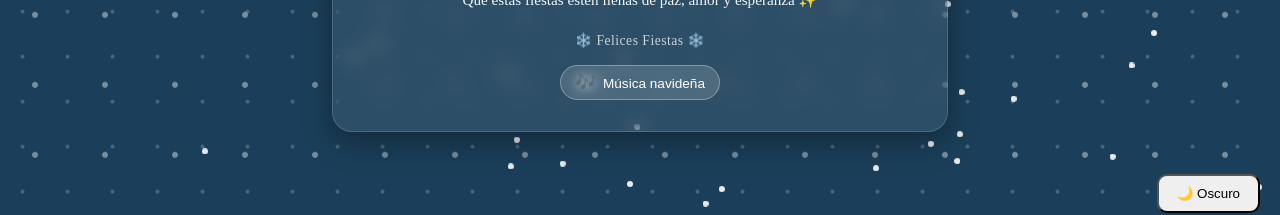
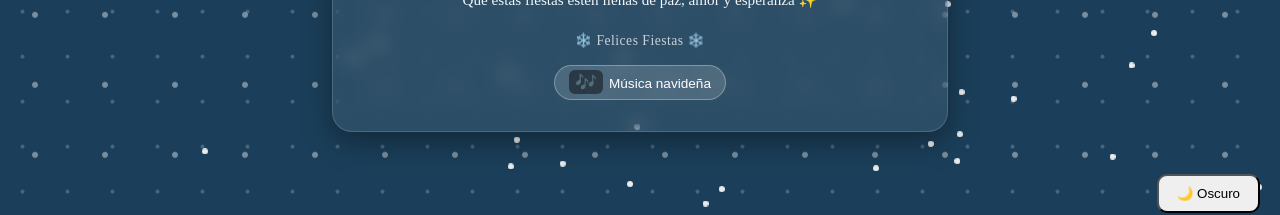
Before and after one commit to Patogol35/Navidad, a React (Vite) app: page / in a window 1280 px wide. Shown: the part 567-782 px from the top of the page. Built offline with nearby package versions, Linux system fonts and the light colour scheme.

Commit message:
Update Home.css

```diff
--- a/src/pages/Home.css
+++ b/src/pages/Home.css
@@ -311,5 +311,7 @@ ICONO MÚSICA CLARO
 .music-icon {
   font-size: 1.1rem;
   margin-right: 6px;
-  filter: drop-shadow(0 0 6px rgba(255,255,255,0.9));
+  padding: 2px 6px;
+  border-radius: 6px;
+  background: rgba(0,0,0,0.45); /* 🔑 contraste */
 }
```
